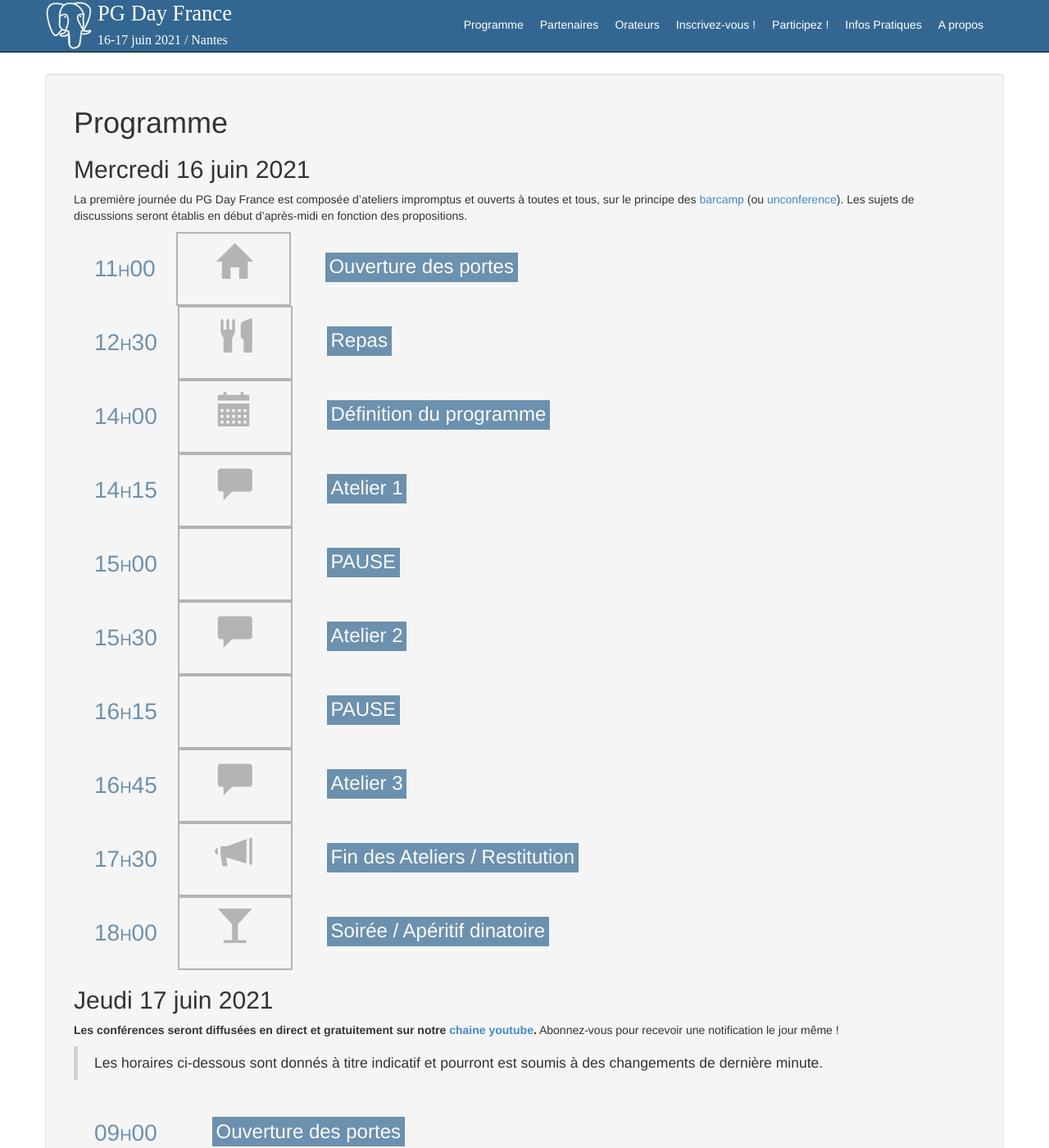
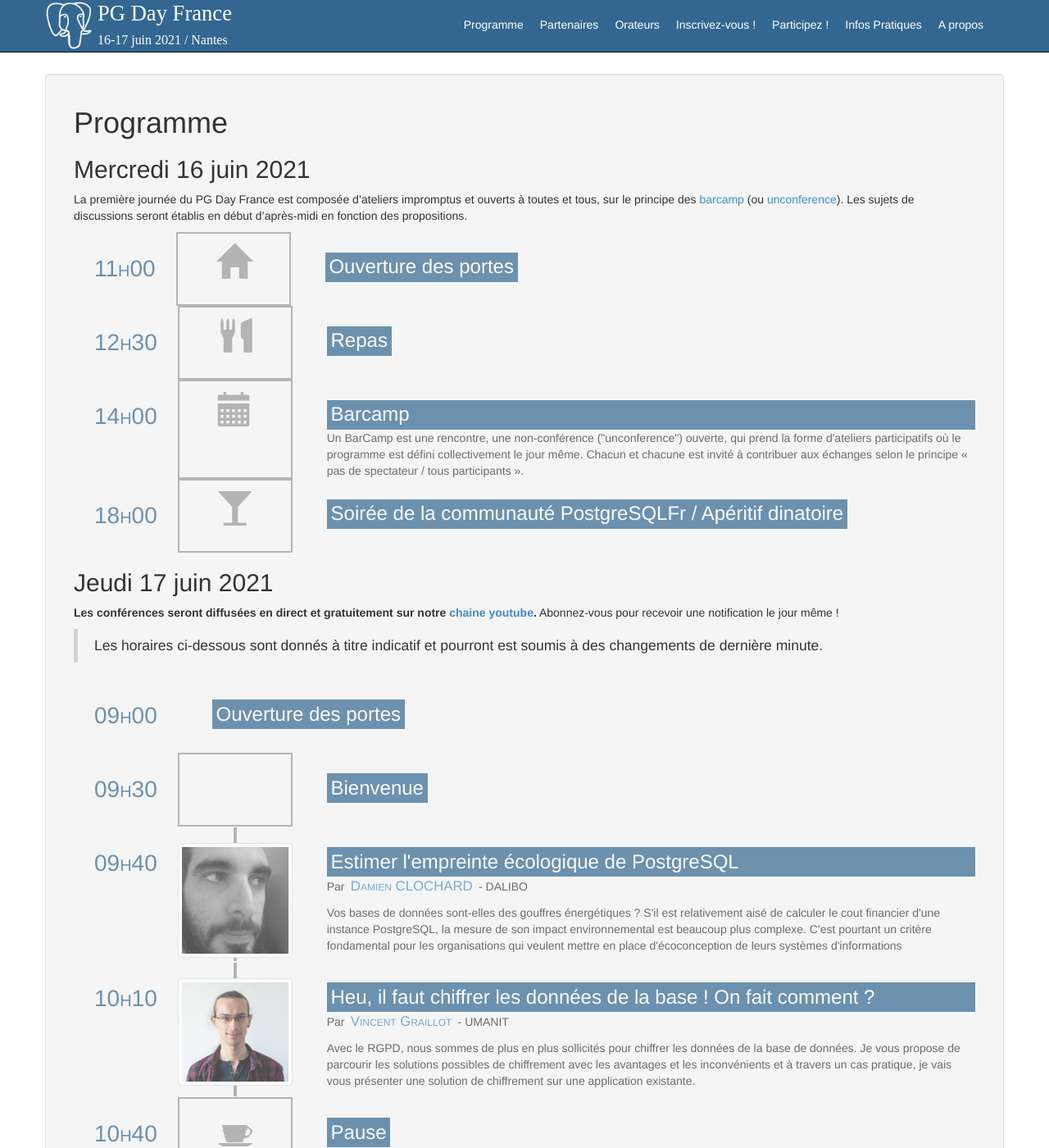
Before and after one commit to postgresqlfr/2024.pgday.fr, a Jekyll site: the page built from programme.md, in a window 1280 px wide and 1400 px high. Shown: the whole window at 82% size. Built offline with Jekyll 4.4.1, drawn with Linux system fonts in a browser that asks for light colours; our own code applies the rules of GitHub Pages for plain Markdown files.

Commit message:
simplification programme

```diff
--- a/programme.md
+++ b/programme.md
@@ -44,63 +44,10 @@
   <span class="glyphicon glyphicon-calendar" aria-hidden="true"></span>
   </div>
   <div class="schedule_desc">
-  <h3>Définition du programme</h3>
-  </div>
-</div>
-
-<div class="schedule_bloc">
-  <div class="schedule_time">14h15</div>
-  <div class="schedule_break">
-  <span class="glyphicon glyphicon-comment" aria-hidden="true"></span>
-  </div>
-  <div class="schedule_desc">
-  <h3>Atelier 1</h3>
-  </div>
-</div>
-
-<div class="schedule_bloc">
-  <div class="schedule_time">15h00</div>
-  <div class="schedule_break"></div>
-  <div class="schedule_desc">
-  <h3>PAUSE</h3>
-  </div>
-</div>
-
-<div class="schedule_bloc">
-  <div class="schedule_time">15h30</div>
-  <div class="schedule_break">
-  <span class="glyphicon glyphicon-comment" aria-hidden="true"></span>
-  </div>
-  <div class="schedule_desc">
-  <h3>Atelier 2</h3>
-  </div>
-</div>
-
-<div class="schedule_bloc">
-  <div class="schedule_time">16h15</div>
-  <div class="schedule_break"></div>
-  <div class="schedule_desc">
-  <h3>PAUSE</h3>
-  </div>
-</div>
-
-<div class="schedule_bloc">
-  <div class="schedule_time">16h45</div>
-  <div class="schedule_break">
-  <span class="glyphicon glyphicon-comment" aria-hidden="true"></span>
-  </div>
-  <div class="schedule_desc">
-  <h3>Atelier 3</h3>
-  </div>
-</div>
-
-<div class="schedule_bloc">
-  <div class="schedule_time">17h30</div>
-  <div class="schedule_break">
-  <span class="glyphicon glyphicon-bullhorn" aria-hidden="true"></span>
-  </div>
-  <div class="schedule_desc">
-  <h3>Fin des Ateliers /  Restitution </h3>
+  <h3>Barcamp</h3>
+  Un BarCamp est une rencontre, une non-conférence ("unconference") ouverte, qui prend la forme d'ateliers participatifs
+  où le programme est défini collectivement le jour même. Chacun et chacune est invité à contribuer aux échanges selon le
+  principe « pas de spectateur / tous participants ».
   </div>
 </div>
 
@@ -110,7 +57,7 @@
   <span class="glyphicon glyphicon-glass" aria-hidden="true"></span>
   </div>
   <div class="schedule_desc">
-  <h3>Soirée / Apéritif dinatoire</h3>
+  <h3>Soirée de la communauté PostgreSQLFr / Apéritif dinatoire</h3>
   </div>
 </div>
 
```
